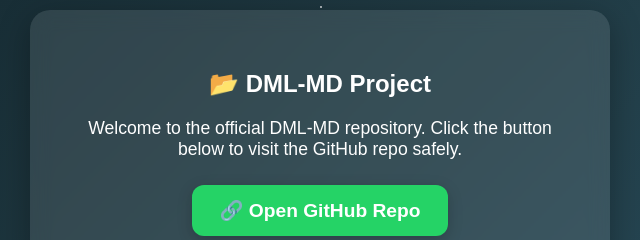
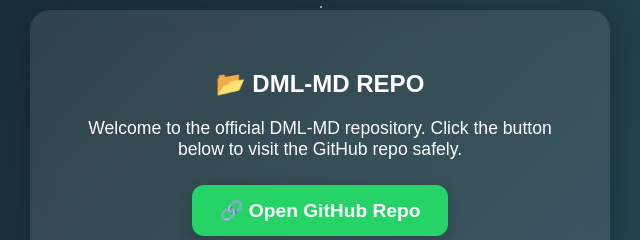
Before and after one commit to MLILA05/Bot-repo, a plain HTML site: page index.html in a window 1280 px wide. Shown: the part 242-482 px from the top of the page, 320-960 px from the left. Drawn offline with Linux system fonts and the light colour scheme.

Commit message:
Update index.html

```diff
--- a/index.html
+++ b/index.html
@@ -149,7 +149,7 @@
 
   <!-- Main Content -->
   <div class="container">
-    <h2>📂 DML-MD Project</h2>
+    <h2>📂 DML-MD REPO</h2>
     <p>
       Welcome to the official DML-MD repository.
       Click the button below to visit the GitHub repo safely.
```
